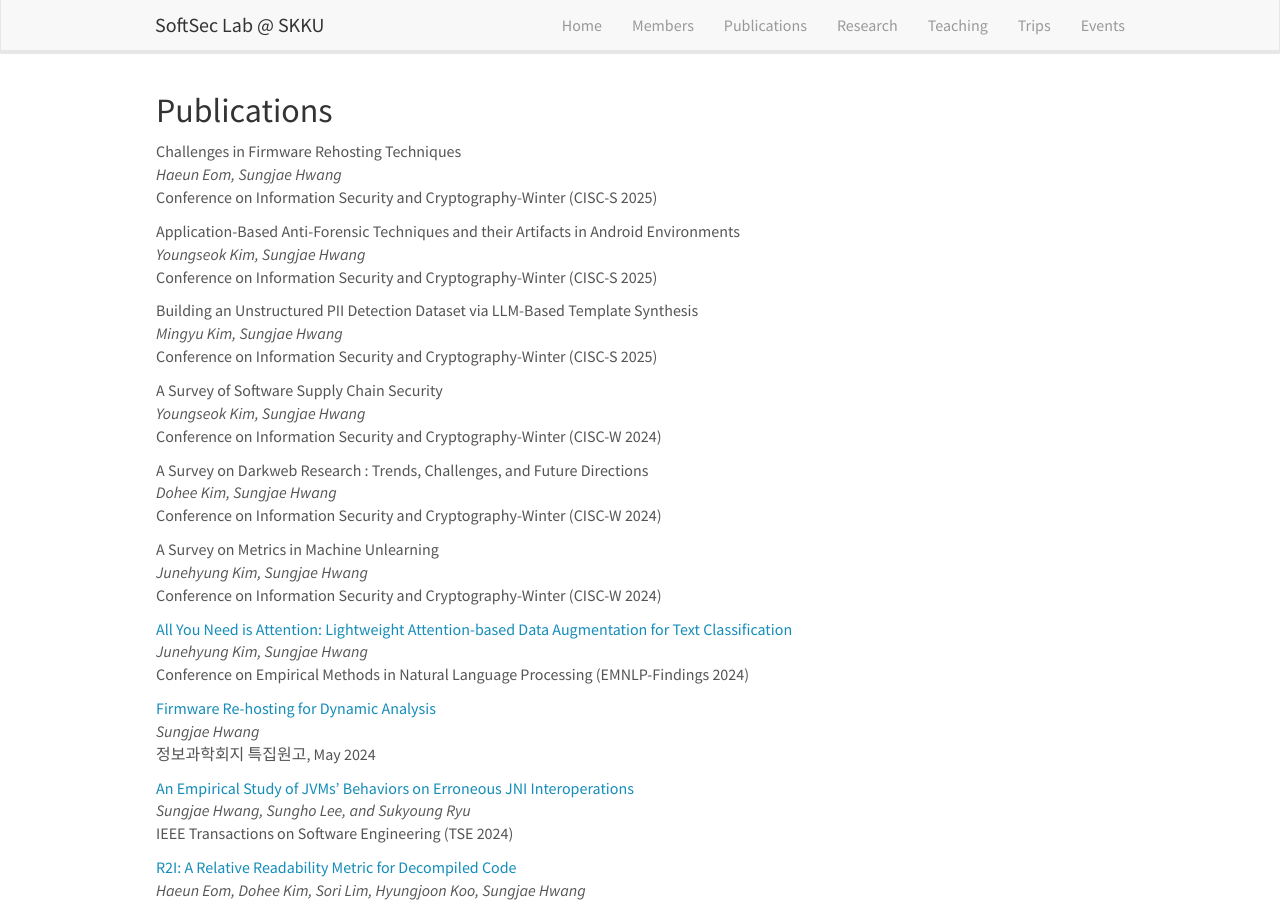
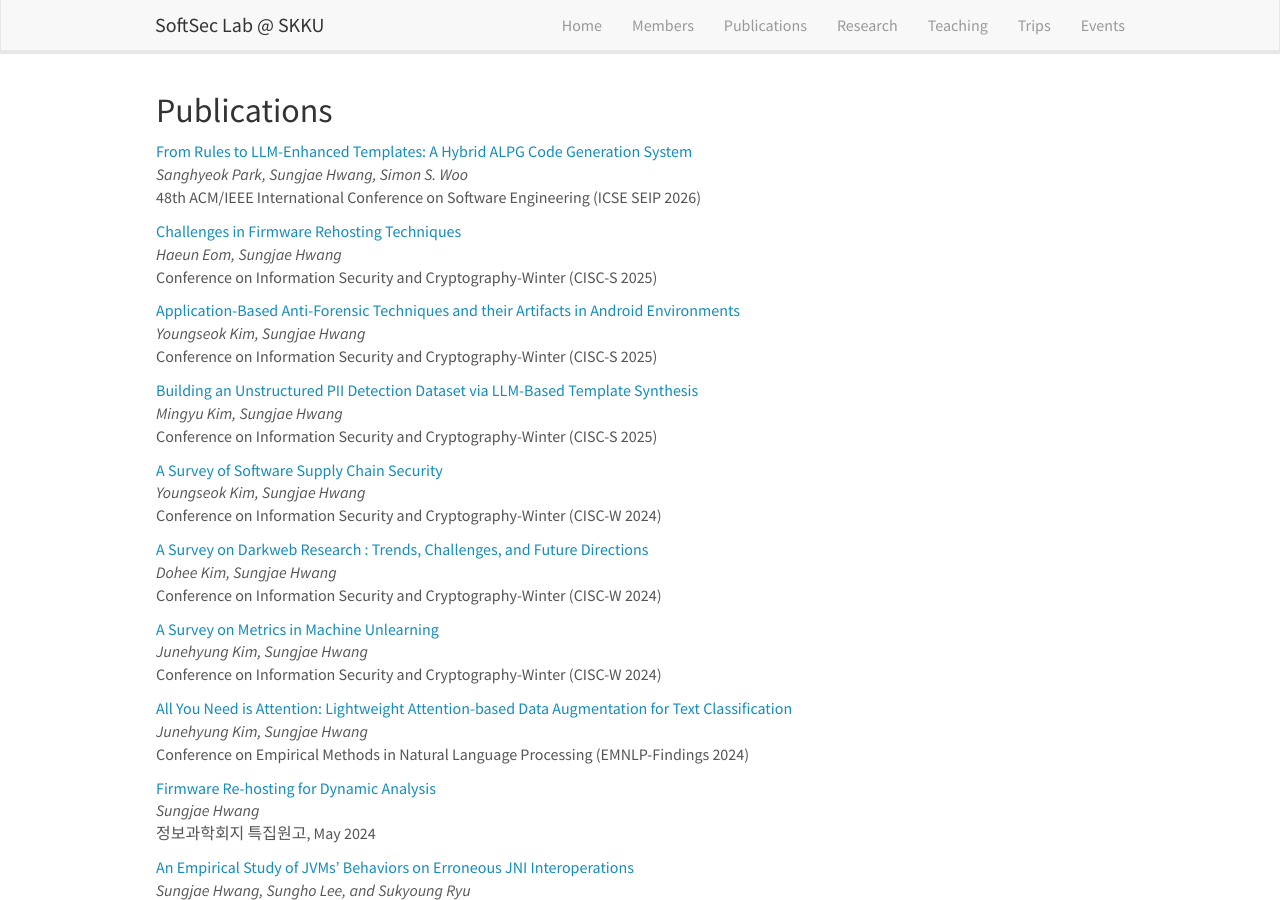
Before and after one commit to softsec-lab/softsec-lab.github.io, a Jekyll site: the page built from _pages/publications.md, in a window 1280 px wide and 900 px high. Built offline with Jekyll 4.4.1, drawn with Linux system fonts in a browser that asks for light colours; nearby versions of some CDN libraries.

Commit message:
update publication

```diff
--- a/_data/publist.yml
+++ b/_data/publist.yml
@@ -1,40 +1,46 @@
+
+- title: "From Rules to LLM-Enhanced Templates: A Hybrid ALPG Code Generation System"
+  authors: Sanghyeok Park, Sungjae Hwang, Simon S. Woo
+  link:
+    url: https://conf.researchr.org/track/icse-2026/icse-2026-software-engineering-in-practice
+    display: 48th ACM/IEEE International Conference on Software Engineering (ICSE SEIP 2026)
 
 - title: "Challenges in Firmware Rehosting Techniques"
   authors: Haeun Eom, Sungjae Hwang
   link:
-    url:
+    url: https://kiisc.or.kr/bbs/ga/article/4295
     display: Conference on Information Security and Cryptography-Winter (CISC-S 2025)
 
 - title: "Application-Based Anti-Forensic Techniques and their Artifacts in Android Environments"
   authors: Youngseok Kim, Sungjae Hwang
   link:
-    url:
+    url: https://kiisc.or.kr/bbs/ga/article/4295
     display: Conference on Information Security and Cryptography-Winter (CISC-S 2025)
 
 
 - title: "Building an Unstructured PII Detection Dataset via LLM-Based Template Synthesis"
   authors: Mingyu Kim, Sungjae Hwang
   link:
-    url:
+    url: https://kiisc.or.kr/bbs/ga/article/4295
     display: Conference on Information Security and Cryptography-Winter (CISC-S 2025)
 
 
 - title: "A Survey of Software Supply Chain Security"
   authors: Youngseok Kim, Sungjae Hwang
   link:
-    url:
+    url: https://www.cisc.or.kr/
     display: Conference on Information Security and Cryptography-Winter (CISC-W 2024)
 
 - title: "A Survey on Darkweb Research : Trends, Challenges, and Future Directions"
   authors: Dohee Kim, Sungjae Hwang
   link:
-    url:
+    url: https://www.cisc.or.kr/
     display: Conference on Information Security and Cryptography-Winter (CISC-W 2024)
 
 - title: "A Survey on Metrics in Machine Unlearning"
   authors: Junehyung Kim, Sungjae Hwang
   link:
-    url:
+    url: https://www.cisc.or.kr/
     display: Conference on Information Security and Cryptography-Winter (CISC-W 2024)
 
 - title: "All You Need is Attention: Lightweight Attention-based Data Augmentation for Text Classification"
```
